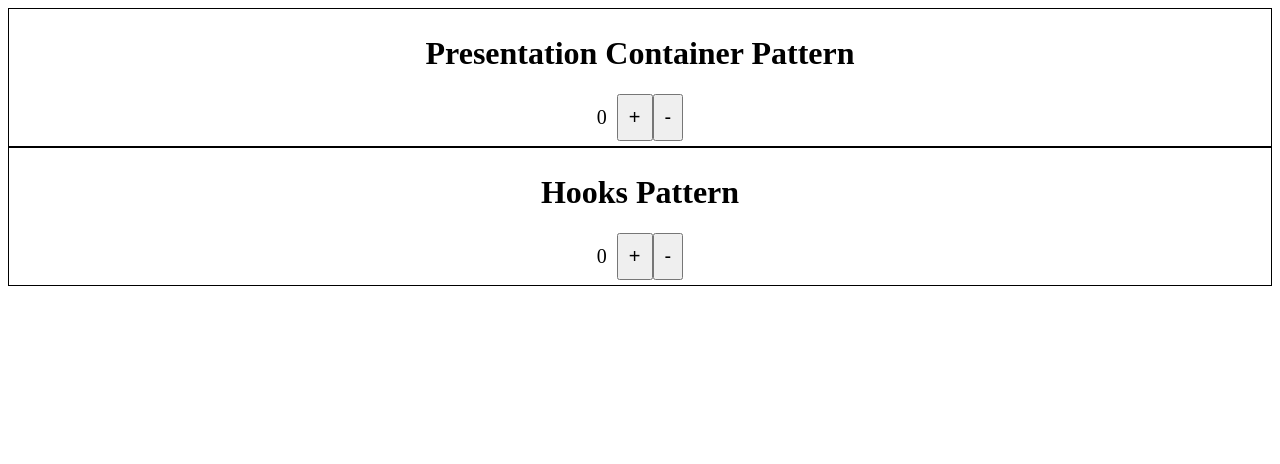
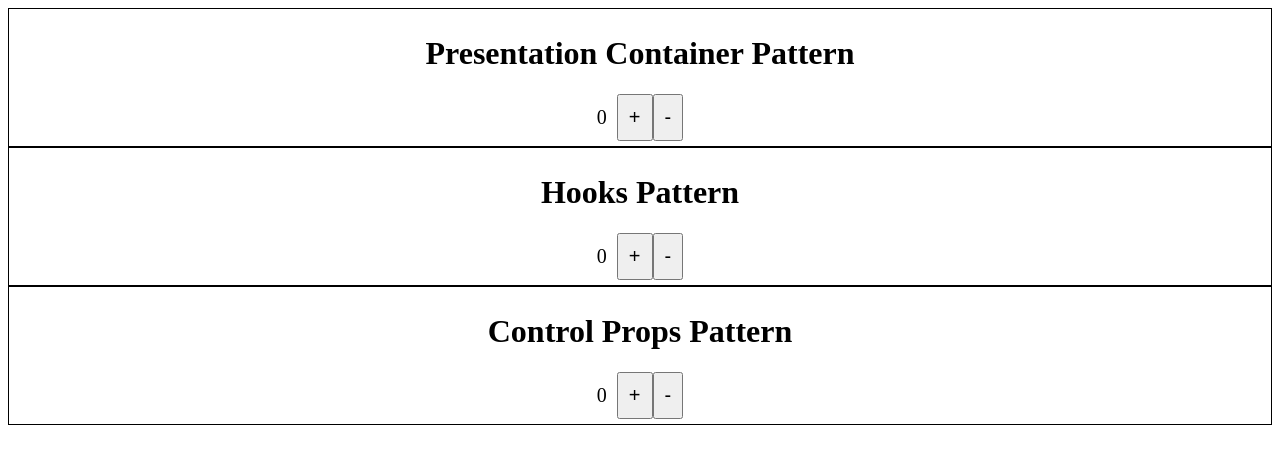
Before and after one commit to pshdev1030/react_design_pattern, a React (Create React App) app: page / in a window 1280 px wide. Shown: the top 464 px of the page. Built offline with nearby package versions, Linux system fonts and the light colour scheme.

Commit message:
Feat: control props pattern 추가

```diff
--- a/src/App.tsx
+++ b/src/App.tsx
@@ -1,3 +1,4 @@
+import { ControlProps } from "./patterns/Control-Props/Usage";
 import Hooks from "./patterns/Hooks/Usage";
 import ContainerPresentation from "./patterns/Presentation_Container/Usage";
 import { PatternWrapper } from "./styles";
@@ -11,6 +12,9 @@ function App() {
       <div className={PatternWrapper}>
         <Hooks />
       </div>
+      <div className={PatternWrapper}>
+        <ControlProps />
+      </div>
     </>
   );
 }
--- /dev/null
+++ b/src/patterns/Control-Props/Counter.tsx
@@ -0,0 +1,57 @@
+import { ReactNode, useEffect, useRef, useState } from "react";
+import { CounterProvider } from "./useCounterContext";
+import { Count, Increment, Decrement } from "./components/Index";
+import { CounterContentWrapper } from "../../styles";
+
+interface CounterType {
+  children: ReactNode;
+  value: null | number;
+  initialValue?: number;
+  onChange: (newCount: number) => void;
+}
+const Counter = ({
+  children,
+  value = null,
+  initialValue = 0,
+  onChange,
+}: CounterType) => {
+  const [count, setCount] = useState(initialValue);
+
+  const isControlled = value !== null && !!onChange;
+
+  const getCount = () => (isControlled ? value : count);
+
+  const firstMounded = useRef(true);
+
+  useEffect(() => {
+    if (!firstMounded.current && !isControlled) {
+      onChange && onChange(count);
+    }
+    firstMounded.current = false;
+  }, [count, onChange, isControlled]);
+
+  const handleCountChange = (newValue: number) => {
+    isControlled ? onChange(newValue) : setCount(newValue);
+  };
+
+  const handleIncrement = () => {
+    handleCountChange(getCount() + 1);
+  };
+
+  const handleDecrement = () => {
+    handleCountChange(Math.max(getCount() - 1, 0));
+  };
+  return (
+    <CounterProvider
+      value={{ count: getCount(), handleDecrement, handleIncrement }}
+    >
+      <div className={CounterContentWrapper}>{children}</div>
+    </CounterProvider>
+  );
+};
+
+Counter.Count = Count;
+Counter.Increment = Increment;
+Counter.Decrement = Decrement;
+
+export { Counter };
--- /dev/null
+++ b/src/patterns/Control-Props/Usage.tsx
@@ -0,0 +1,22 @@
+import React, { useState } from "react";
+import { Counter } from "./Counter";
+
+function ControlProps() {
+  const [count, setCount] = useState(0);
+
+  const handleChangeCounter = (newCount: number) => {
+    setCount(newCount);
+  };
+  return (
+    <div>
+      <h1>Control Props Pattern</h1>
+      <Counter value={count} onChange={handleChangeCounter}>
+        <Counter.Count />
+        <Counter.Increment />
+        <Counter.Decrement />
+      </Counter>
+    </div>
+  );
+}
+
+export { ControlProps };
--- /dev/null
+++ b/src/patterns/Control-Props/components/Count.tsx
@@ -0,0 +1,9 @@
+import { useCounterContext } from "../useCounterContext";
+
+const Count = () => {
+  const { count } = useCounterContext();
+
+  return <div className="count">{count}</div>;
+};
+
+export { Count };
--- /dev/null
+++ b/src/patterns/Control-Props/components/Decrement.tsx
@@ -0,0 +1,12 @@
+import { useCounterContext } from "../useCounterContext";
+
+const Decrement = ({ icon = null }: { icon?: string | null }) => {
+  const { handleDecrement } = useCounterContext();
+  return (
+    <button className="button" onClick={handleDecrement}>
+      {icon ? icon : "-"}
+    </button>
+  );
+};
+
+export { Decrement };
--- /dev/null
+++ b/src/patterns/Control-Props/components/Increment.tsx
@@ -0,0 +1,12 @@
+import { useCounterContext } from "../useCounterContext";
+
+const Increment = ({ icon = null }: { icon?: string | null }) => {
+  const { handleIncrement } = useCounterContext();
+  return (
+    <button className="button" onClick={handleIncrement}>
+      {icon ? icon : "+"}
+    </button>
+  );
+};
+
+export { Increment };
--- /dev/null
+++ b/src/patterns/Control-Props/components/Index.tsx
@@ -0,0 +1,3 @@
+export * from "./Count";
+export * from "./Decrement";
+export * from "./Increment";
--- /dev/null
+++ b/src/patterns/Control-Props/useCounterContext.tsx
@@ -0,0 +1,32 @@
+import React from "react";
+import { ReactNode } from "react";
+
+interface CounterContextType {
+  count: number;
+  handleIncrement: () => void;
+  handleDecrement: () => void;
+}
+
+const CounterContext = React.createContext<CounterContextType | null>(null);
+
+function CounterProvider({
+  children,
+  value,
+}: {
+  children: ReactNode;
+  value: CounterContextType;
+}) {
+  return (
+    <CounterContext.Provider value={value}>{children}</CounterContext.Provider>
+  );
+}
+
+function useCounterContext() {
+  const context = React.useContext(CounterContext);
+  if (!context) {
+    throw new Error("useCounterContext must be within a CounterProvider");
+  }
+  return context;
+}
+
+export { CounterProvider, useCounterContext };
```
Also changed, not shown: 1 other file (tests, documents, lock files or other folders).
